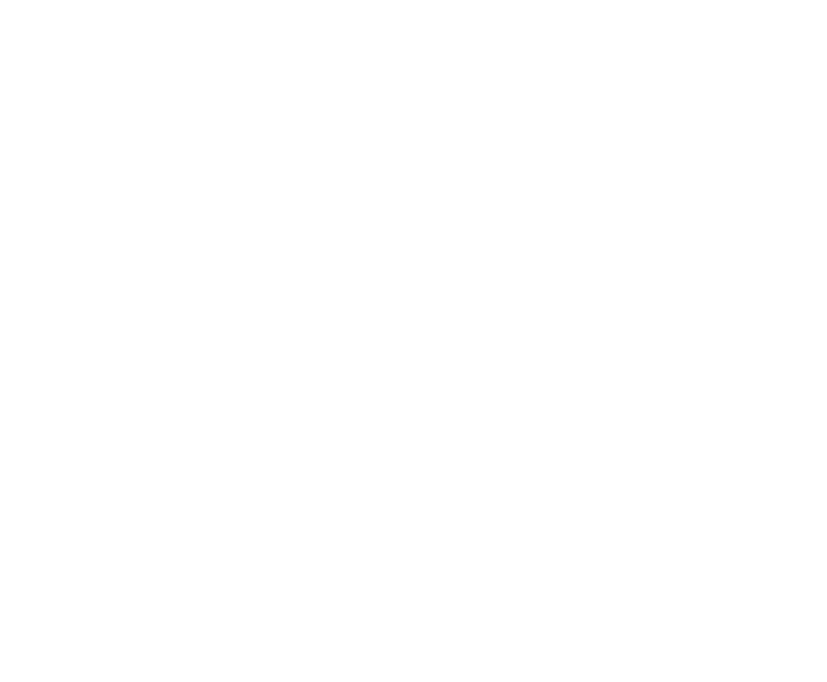
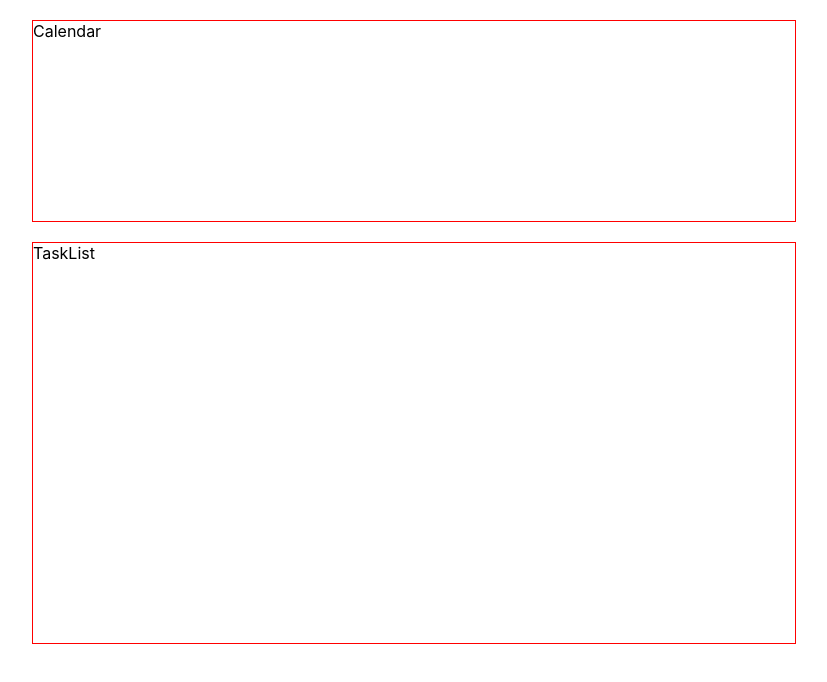
Before and after one commit to Uladzislau-Rahinia/Innowise-Practice-Level-1, a React (Create React App) app: page / in a window 1280 px wide. Shown: the top 682 px of the page, without its empty margins (226-1053 px from the left). Built offline with nearby package versions, Linux system fonts and the light colour scheme.

Commit message:
Fixing router for github-pages

```diff
--- a/src/app/App.js
+++ b/src/app/App.js
@@ -1,4 +1,4 @@
-import { BrowserRouter as Router, Switch, Route } from "react-router-dom";
+import { HashRouter as Router, Switch, Route } from "react-router-dom";
 import HomePage from "../features/HomePage";
 import LoginPage from "../features/Login";
 import RegisterPage from "../features/Register";
@@ -8,16 +8,16 @@
   return (
     <Router>
       <Switch>
-        <Route exact path={`/Innowise-Practice-Level-1/`}>
+        <Route exact path={`/`}>
           <HomePage />
         </Route>
-        <Route path={`/Innowise-Practice-Level-1/login`}>
+        <Route path={`/login`}>
           <LoginPage />
         </Route>
-        <Route path={`/Innowise-Practice-Level-1/register`}>
+        <Route path={`/register`}>
           <RegisterPage />
         </Route>
-        <Route path={`/Innowise-Practice-Level-1/create-task`}>
+        <Route path={`/create-task`}>
           <CreateTaskPage />
         </Route>
       </Switch>
```
